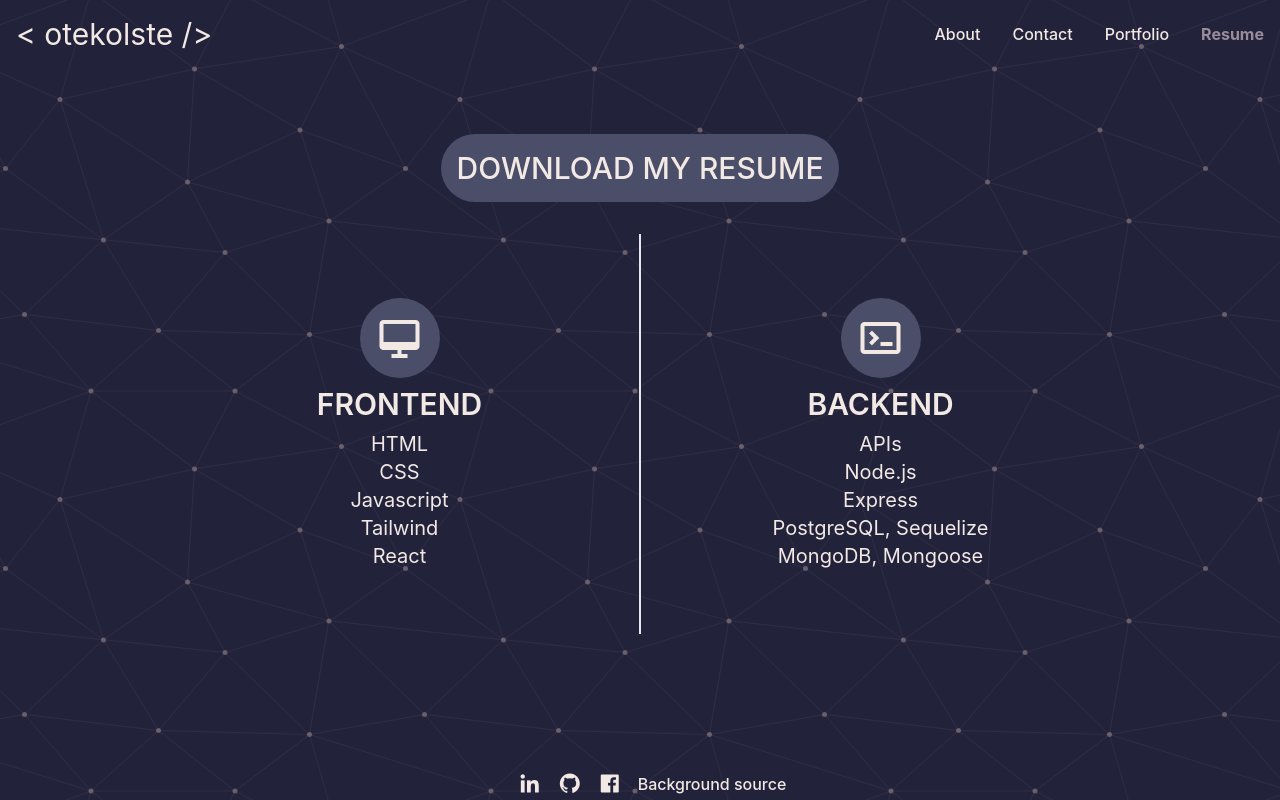
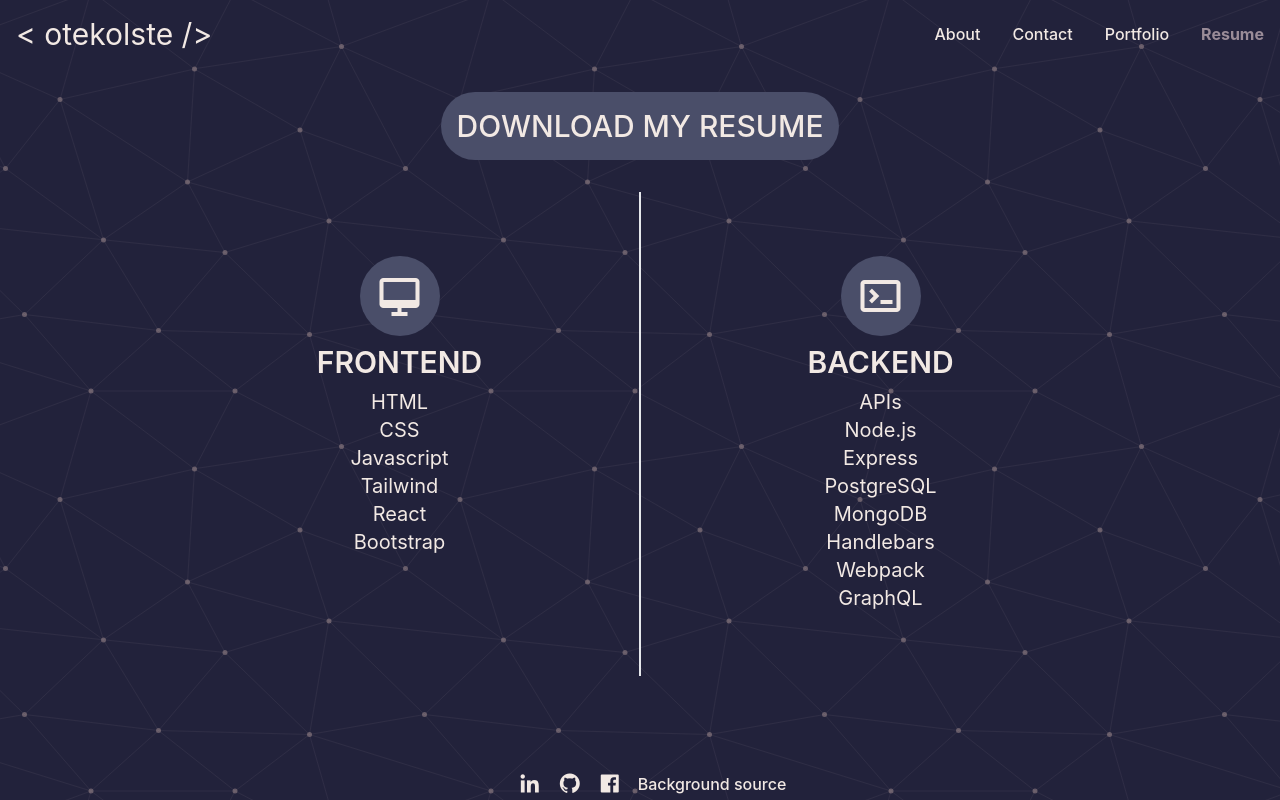
Before and after one commit to otekolste/portfolio, a React (Vite) app: page /Resume in a window 1280 px wide. Built offline with nearby package versions, Linux system fonts and the light colour scheme.

Commit message:
updated portfolio + resume

```diff
--- a/src/pages/Resume.jsx
+++ b/src/pages/Resume.jsx
@@ -23,6 +23,7 @@ export default function AboutMe() {
               <li>Javascript</li>
               <li>Tailwind</li>
               <li>React</li>
+              <li>Bootstrap</li>
             </ul>
           </div>
           <div className="text-center text-lightest flex-1 flex flex-col gap-y-2 p-16">
@@ -32,8 +33,11 @@ export default function AboutMe() {
               <li>APIs</li>
               <li>Node.js</li>
               <li>Express</li>
-              <li>PostgreSQL, Sequelize</li>
-              <li>MongoDB, Mongoose</li>
+              <li>PostgreSQL</li>
+              <li>MongoDB</li>
+              <li>Handlebars</li>
+              <li>Webpack</li>
+              <li>GraphQL</li>
             </ul>
           </div>
         </div>
--- a/src/pages/examples.js
+++ b/src/pages/examples.js
@@ -27,7 +27,7 @@ const examples = [
     pointTwo: "Node.js, Express, MongoDB, TailwindCSS, React",
     gitLink: "https://github.com/HashemE1999/locus",
     appLink: "https://locus-qslj.onrender.com/",
-    imgPath: "./images/locus",
+    imgPath: "./images/locus.png",
     imgAlt: "Locus homepage",
     id: 3,
   },
```
